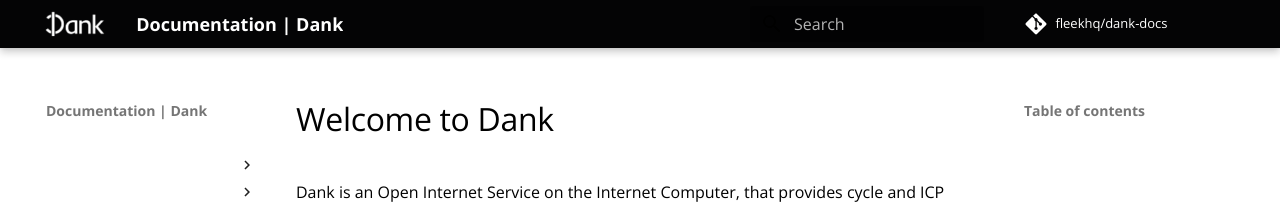
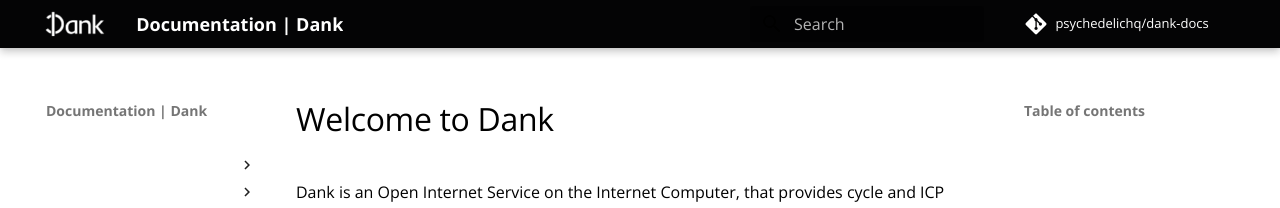
Before and after one commit to Psychedelic/dank-docs, an MkDocs documentation site: the page built from docs/index.md, in a window 1280 px wide. Shown: the top 208 px of the page. Built offline with MkDocs 1.6.1 and Material for MkDocs 9.7.7, drawn with Linux system fonts in a browser that asks for light colours; comment, search, counter and statistics services are not loaded.

Commit message:
Update mkdocs.yml

```diff
--- a/mkdocs.yml
+++ b/mkdocs.yml
@@ -3,7 +3,7 @@
 site_description: Dank is an Open Internet Service on DFINITY's Internet Computer that provides cycle and ICP based financial services to developers & users.
 site_url: https://docs.dank.ooo/
 copyright: '© 2021 Built by Dank'
-repo_name: fleekhq/dank-docs
+repo_name: psychedelichq/dank-docs
 repo_url: https://github.com/psychedelichq/dank-docs
 theme:
   name: material
```
